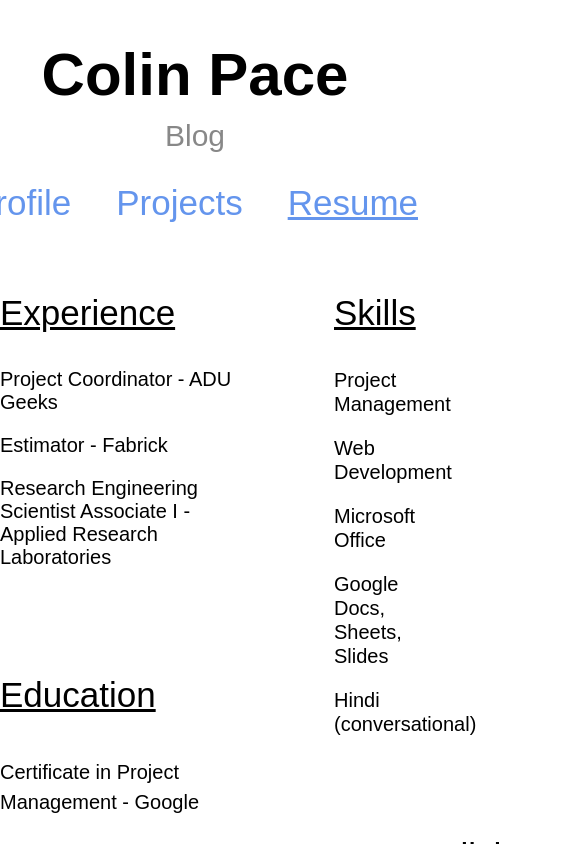
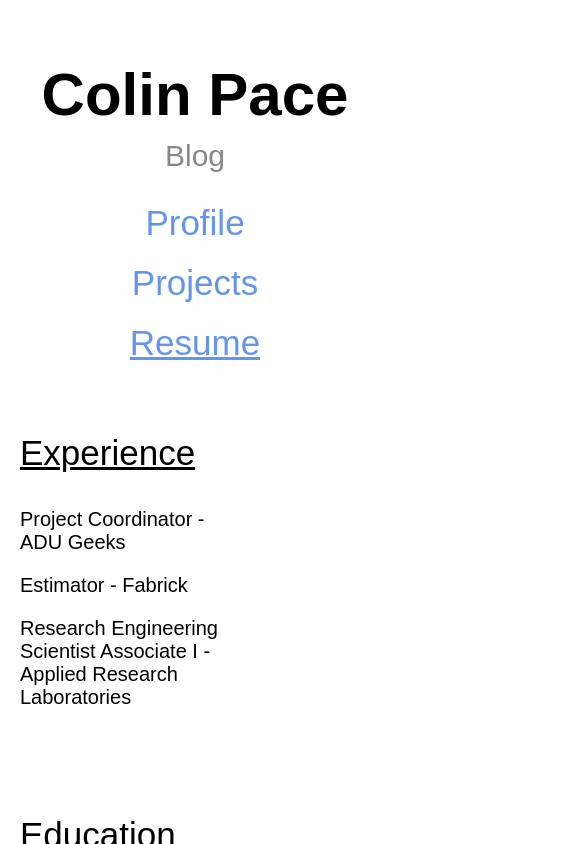
Before and after one commit to Colin-Pace/Portfolio, a React (Create React App) app: page / in a window 390 px wide. Both pictures are taken after a click on the link "Resume". Shown: the top 844 px of the page, 585 px wide, since content can reach past the window. Built offline with nearby package versions, Linux system fonts and the light colour scheme.

Commit message:
media queries edits"

```diff
--- a/src/App.css
+++ b/src/App.css
@@ -80,3 +80,18 @@ a {
   font-family: Arial, Helvetica, sans-serif;
   color: rgb(148, 148, 148);
 }
+
+@media (max-width: 480px) {
+  body {
+    padding: 20px;
+  }
+
+  #navBar {
+    flex-direction: column;
+  }
+
+  #selectedProjectsTitle, #projectsTitle {
+    margin-top: 20px;
+    margin-bottom: 20px;
+  }
+}
--- a/src/Resume.css
+++ b/src/Resume.css
@@ -61,3 +61,19 @@
 #experience {
   margin-bottom: 100px;
 }
+
+@media (max-width: 480px) {
+  #resumeContainer {
+    flex-direction: column;
+    /* align-items: center; */
+  }
+
+  #resumeRight {
+    padding-left: 0px;
+    color: red;
+  }
+
+  #resumeLeft {
+    width: 60%;
+  }
+}
```
